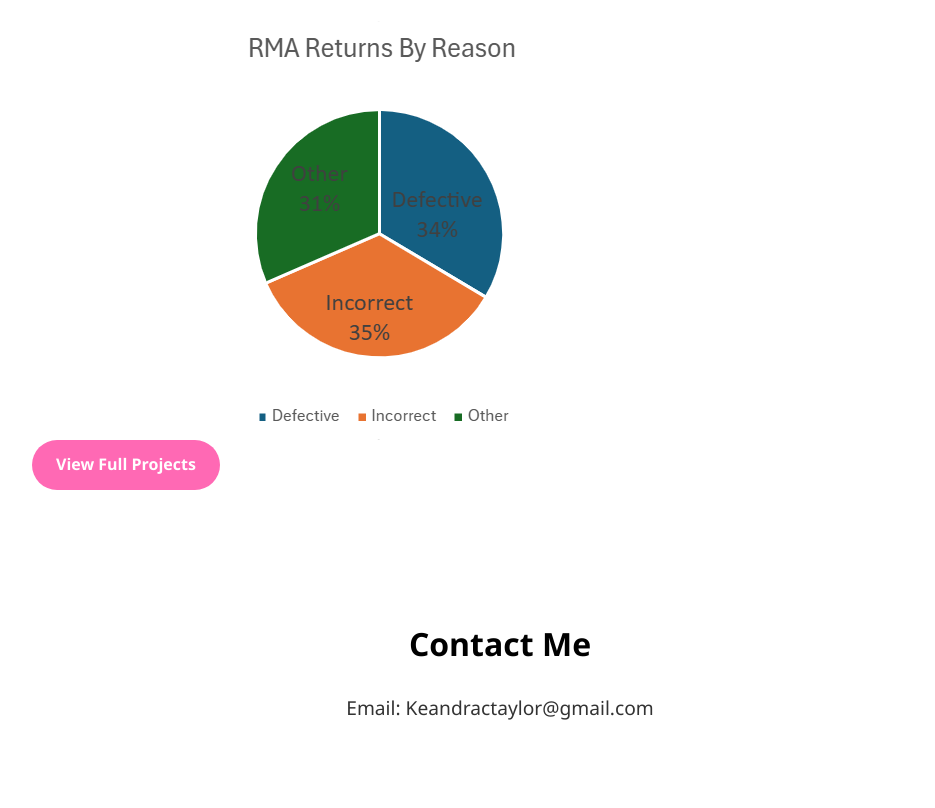
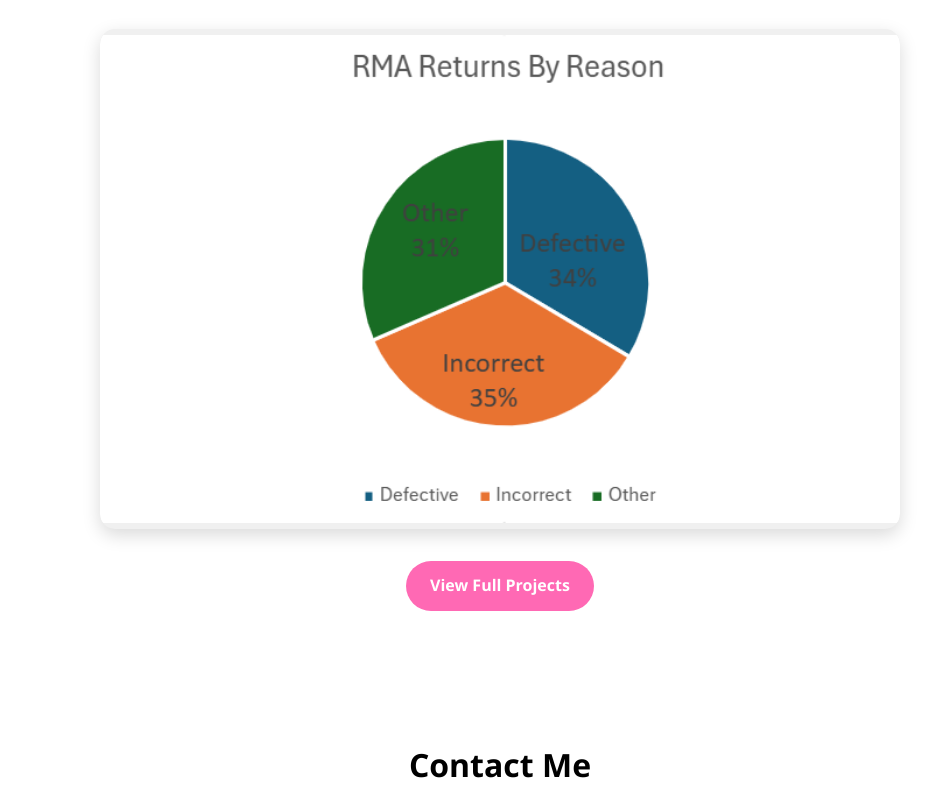
Before and after one commit to Keachante/KeandraPortfolio, a plain HTML site: page index.html in a window 1280 px wide. Shown: the part 640-1448 px from the top of the page, without its empty margins (140-1075 px from the left). Drawn offline with Linux system fonts and the light colour scheme.

Commit message:
Update style.css

```diff
--- a/style.css
+++ b/style.css
@@ -128,3 +128,36 @@ footer {
     font-size: 0.9rem;
     margin-top: 2rem;
 }
+
+/* Slideshow Section */
+.slideshow-container {
+    max-width: 800px;
+    height: 500px; /* Set a fixed height */
+    margin: 2rem auto;
+    position: relative;
+    border-radius: 15px;
+    overflow: hidden;
+    box-shadow: 0 6px 18px rgba(0, 0, 0, 0.15);
+    background-color: #f0f0f0; /* fallback color in case of delay */
+}
+
+.slide {
+    width: 100%;
+    height: 100%;
+    object-fit: contain; /* This will crop images to fit but keep aspect ratio */
+    display: none;
+    border-radius: 15px;
+}
+
+
+.center-button {
+    text-align: center;
+    margin-top: 1.5rem;
+}
+
+#explore h2 {
+    margin-bottom: 1.5rem;
+    font-size: 2rem;
+    text-align: center;
+    color: #000;
+}
```
